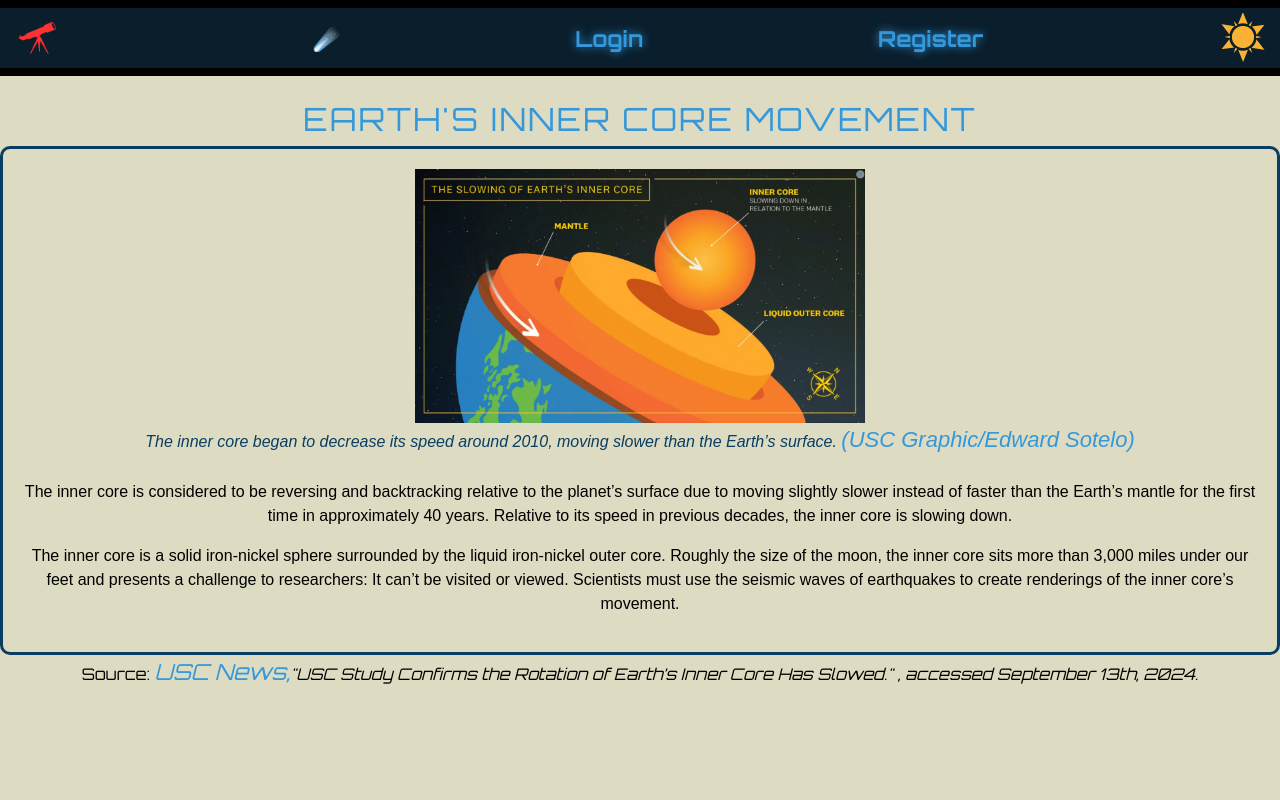
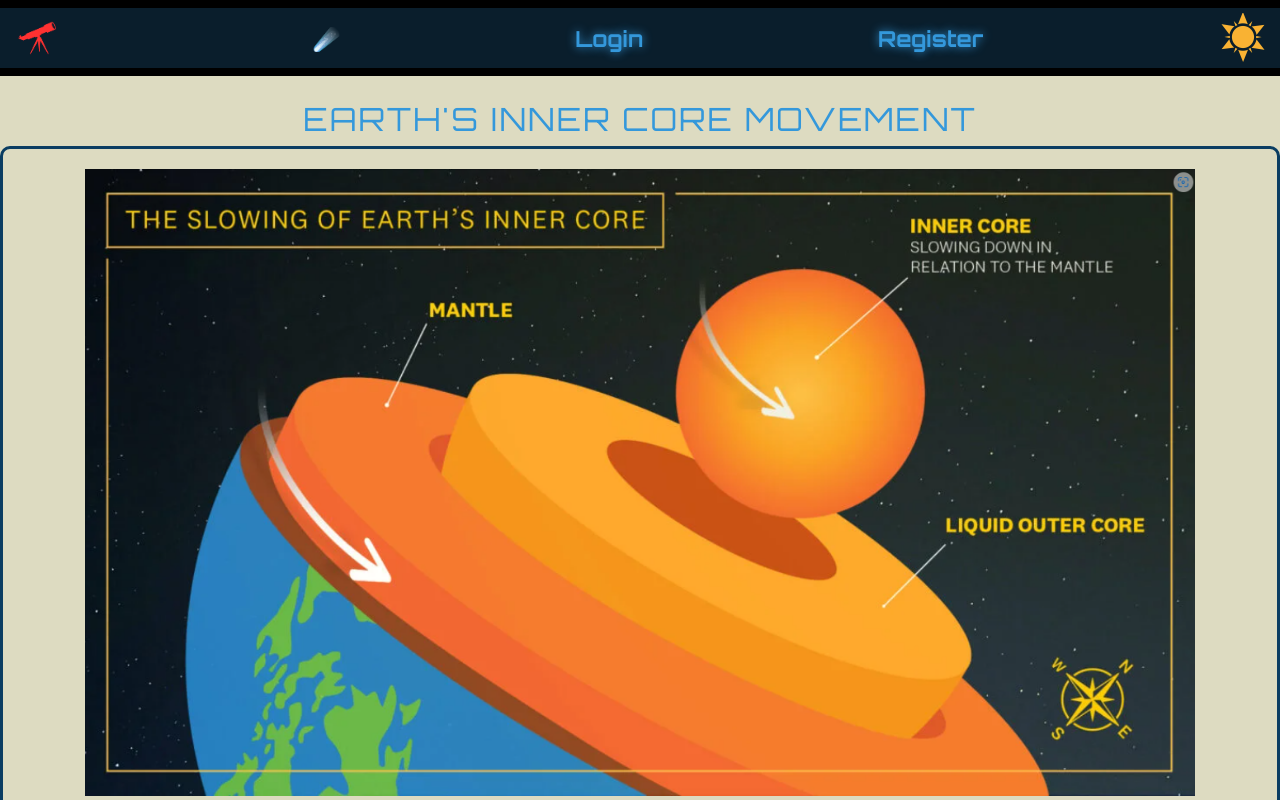
Before and after one commit to SharukhGV/emergency-response-frontend, a React (Vite) app: page /earthinfo in a window 1280 px wide. Shown: the top 800 px of the page. Built offline with nearby package versions, Linux system fonts and the light colour scheme.

Commit message:
styled chart and image

```diff
--- a/src/pages/Earthquake.jsx
+++ b/src/pages/Earthquake.jsx
@@ -30,7 +30,7 @@ const Earthquake= () => {
   if (error) return <p>Error: {error}</p>;
 
   return (
-    <div>
+    <div style={{margin:"auto", padding:"15px"}}>
 <br></br>
       <h2>Earthquakes (Magnitude 4.5+)</h2>
 
--- a/src/pages/components/EarthRotationSpeed.jsx
+++ b/src/pages/components/EarthRotationSpeed.jsx
@@ -126,7 +126,7 @@ const EarthRotationSpeed = () => {
           ))}
         </tbody>
       </table> */}
-      <div style={{ height: '400px', width: '800px', margin: '20px auto', border:"solid", borderColor:"green", borderRadius:"10px" }}>
+      <div style={{ height: 'auto', maxWidth: '800px', margin: '20px auto', border:"solid", borderColor:"green", borderRadius:"10px" }}>
         <Line data={chartData} options={chartOptions} />
       </div>
 
--- a/src/pages/components/ReversingCore.jsx
+++ b/src/pages/components/ReversingCore.jsx
@@ -8,7 +8,7 @@ const ReversingCore = () => {
       <h2>Earth's Inner Core Movement</h2>
     <div style={{ padding: '20px', fontFamily: 'Arial, sans-serif', borderRadius:"10px", borderColor:"orange",border:"solid" }}>
 
-      <img style={{maxWidth:"450px"}} src={innerearth}></img>
+      <img style={{maxWidth:"90%", height:"auto"}} src={innerearth}></img>
       <br></br>
       <em>The inner core began to decrease its speed around 2010, moving slower than the Earth’s surface. <a href="https://today.usc.edu/usc-study-confirms-the-rotation-of-earths-inner-core-has-slowed/">(USC Graphic/Edward Sotelo)</a></em>
       <br></br>
```
